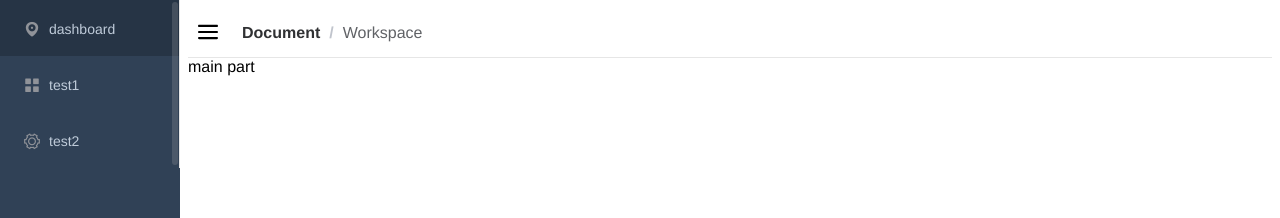
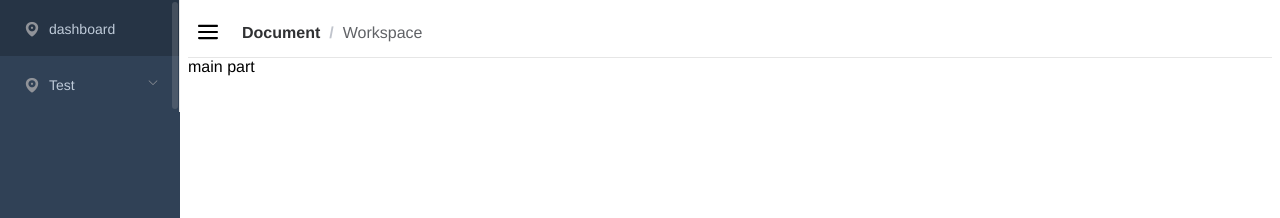
Before and after one commit to sayabc/admin-vue-element, a Vue app: page /#/dashboard in a window 1280 px wide. Shown: the top 218 px of the page. Built offline with nearby package versions, Linux system fonts and the light colour scheme.

Commit message:
sidebar update

```diff
--- a/src/styles/sidebar.scss
+++ b/src/styles/sidebar.scss
@@ -25,15 +25,19 @@
     .submenu_title_noDropdown {
       padding-left: 10px !important;
       position: relative;
-      .el-tooltip {
-        padding: 0 4px !important;
-      }
+      // .el-tooltip {
+      //   padding: 0 4px !important;
+      // }
     }
     .el-tooltip {
       padding: 0 4px !important;
     }
+
   }
   .main_container {
     margin-left: 36px !important;
   }
+  .el-submenu__title {
+    padding: 0 4px !important;
+  }
 }
--- a/src/views/layout/components/Sidebar/SidebarItems.vue
+++ b/src/views/layout/components/Sidebar/SidebarItems.vue
@@ -7,13 +7,21 @@
         <span slot="title">{{ children[0].name }}</span>
       </el-menu-item>
     </router-link>
+
     <!-- 该条 item 有二级菜单 -->
-    <router-link v-else v-for="(mulItem,index) in children" :key="index" :to="mulItem.path">
-      <el-menu-item :index="mulItem.path||mulItem.meta.title">
-        <i :class="'el-icon-'+mulItem.meta.icon"></i>
-        <span slot="title">{{ mulItem.name }}</span>
-      </el-menu-item>
-    </router-link>
+    <el-submenu :index="'String'" v-else>
+        <template slot="title">
+          <i class="el-icon-location"></i>
+          <span>Test</span>
+        </template>
+          <el-menu-item  v-for="(mulItem,index) in children" :key="index" :index="mulItem.path||mulItem.meta.title">
+            <router-link  :to="mulItem.path">
+              <i :class="'el-icon-'+mulItem.meta.icon"></i>
+              <span>{{ mulItem.name }}</span>
+            </router-link>
+          </el-menu-item>
+    </el-submenu>
+
 
 
   </div>
@@ -21,27 +29,25 @@
 
 <script>
 export default {
-  props: ['item', 'collapse'],
+  props: ["item", "collapse"],
   data() {
     return {
-       isCollapse: true,
-       children: null
-    }
+      isCollapse: true,
+      children: null
+    };
   },
   methods: {
     hasOnlyOneChild(ic) {
-      this.children = ic
+      this.children = ic;
       if (ic.length === 1) {
-        return true
+        return true;
       } else {
-        return false
+        return false;
       }
-    },
-
+    }
   }
-}
+};
 </script>
 
 <style lang="scss" scoped>
-
 </style>
```
